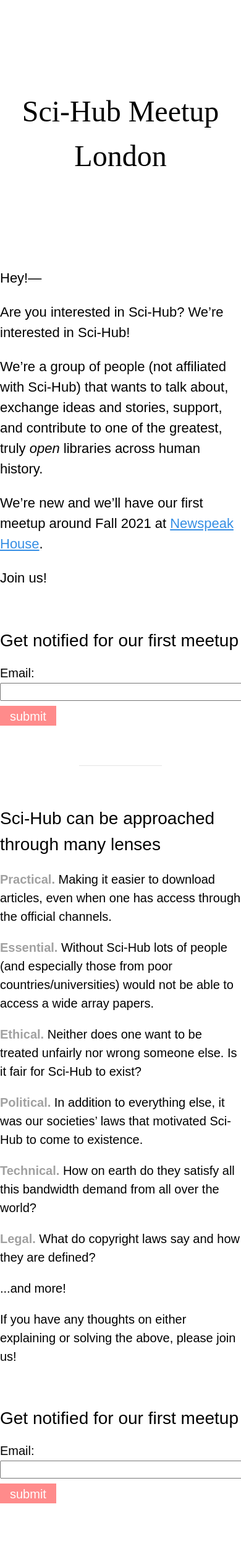
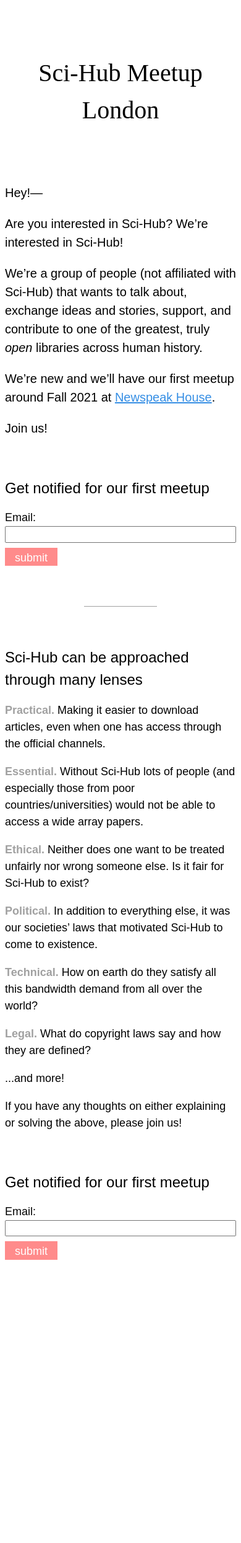
Before and after one commit to sirodoht/cyanblue, a Django app: page / in a window 390 px wide. Shown: the whole page at 62% size. After the commit the page ends 2033 px from the top, so only its background shows below. Run offline with Django 3.2, Linux system fonts and the light colour scheme.

Commit message:
add styles for mobile screens

```diff
--- a/main/static/style.css
+++ b/main/static/style.css
@@ -192,6 +192,13 @@ body {
     font-family: sans-serif;
     line-height: 1.5;
 }
+@media (max-width: 570px) {
+    html,
+    body {
+        font-size: 18px;
+    }
+}
+
 
 a {
     color: var(--link-color);
@@ -202,16 +209,31 @@ h1 {
     font-weight: 400;
     font-family: serif;
 }
+@media (max-width: 570px) {
+    h1 {
+        font-size: 40px;
+    }
+}
 
 h2 {
     font-size: 28px;
     font-weight: 400;
     margin: 16px 0;
 }
+@media (max-width: 570px) {
+    h2 {
+        font-size: 24px;
+    }
+}
 
 main {
     max-width: 540px;
     margin: 0 auto;
+}
+@media (max-width: 570px) {
+    main {
+        padding: 0 8px;
+    }
 }
 
 label {
@@ -245,6 +267,7 @@ label {
 input[type="email"] {
     width: 100%;
     margin-bottom: 8px;
+    box-sizing: border-box;
 }
 
 input[type="submit"] {
@@ -269,7 +292,7 @@ aside {
 hr {
     border: 0;
     height: 0;
-    border-top: 1px solid rgba(0, 0, 0, 0.1);
+    border-top: 1px solid var(--muted-color);
     margin: 64px 128px;
 }
 
@@ -277,9 +300,19 @@ hr {
     margin: 144px 0;
     text-align: center;
 }
+@media (max-width: 570px) {
+    .landing-title {
+        margin: 88px 0;
+    }
+}
 
 .landing-intro {
     font-size: 22px;
+}
+@media (max-width: 570px) {
+    .landing-intro {
+        font-size: 20px;
+    }
 }
 
 .landing-wordgram {
```
